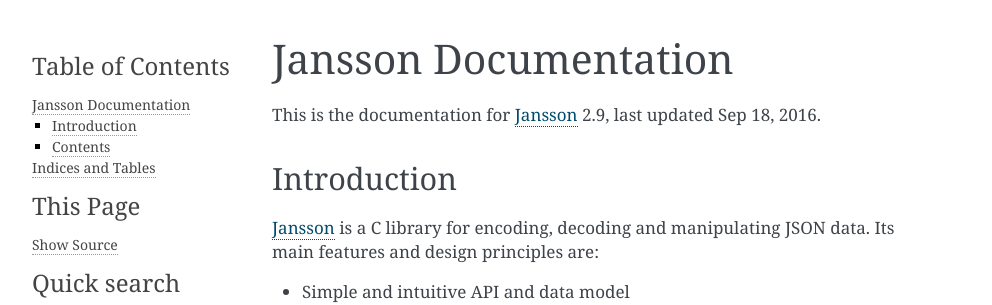
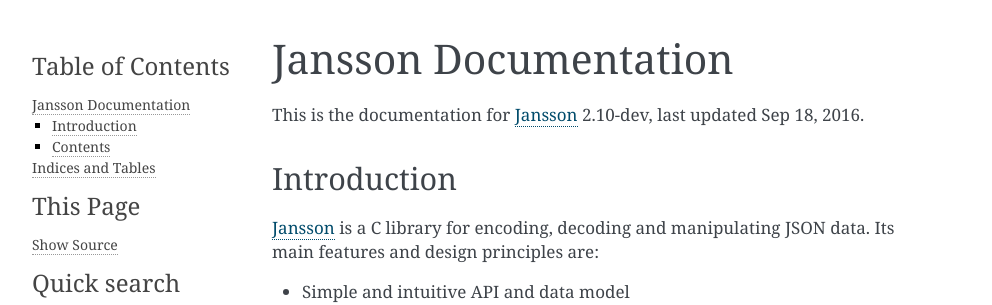
Before and after one commit to akheron/jansson, a Sphinx documentation site: the page built from doc/index.rst, in a window 1280 px wide. Shown: the top 305 px of the page, without its empty margins (148-1140 px from the left). Built offline with Sphinx 7.4.7, drawn with Linux system fonts in a browser that asks for light colours.

Commit message:
doc: Change version to 2.10-dev

```diff
--- a/doc/conf.py
+++ b/doc/conf.py
@@ -48,7 +48,7 @@
 # built documents.
 #
 # The short X.Y version.
-version = '2.9'
+version = '2.10-dev'
 # The full version, including alpha/beta/rc tags.
 release = version
 
```
